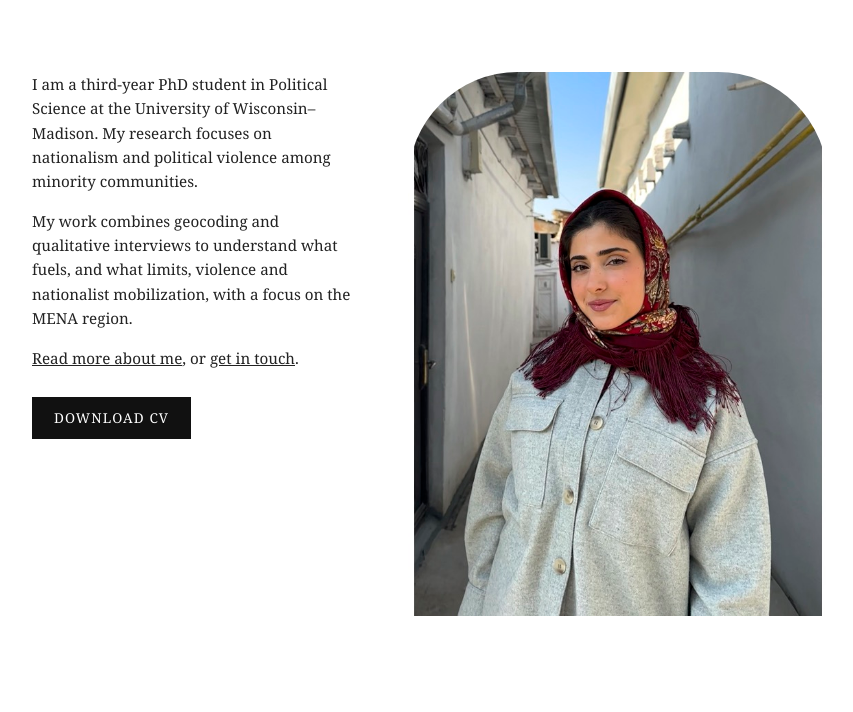
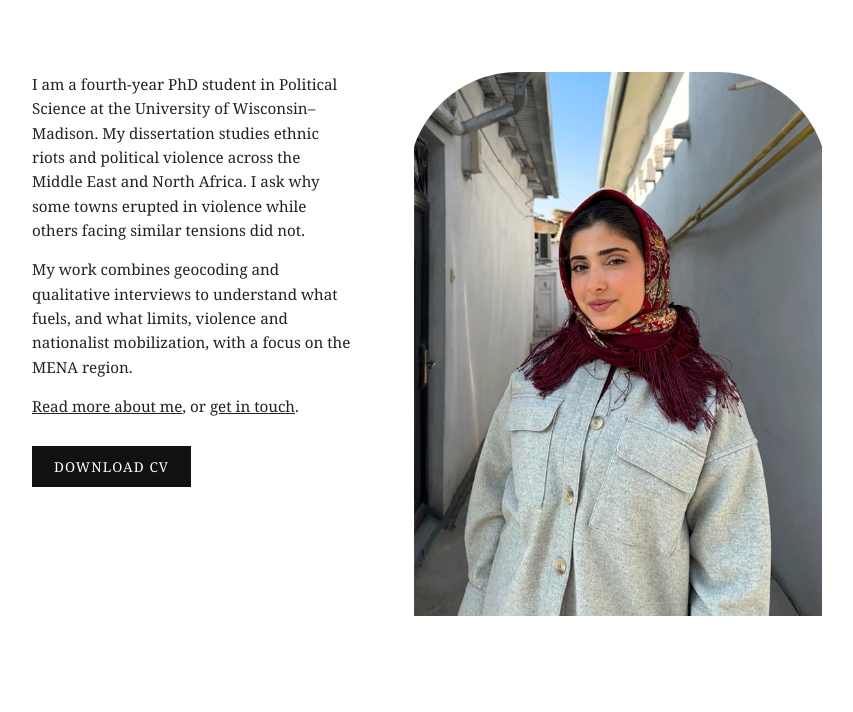
Before and after one commit to NoorHamwy/noorhamwy.github.io, a Jekyll site: the page built from index.html, in a window 1280 px wide. Shown: the part 524-1236 px from the top of the page, without its empty margins (210-1063 px from the left). Built offline with Jekyll 4.4.1, drawn with Linux system fonts in a browser that asks for light colours.

Commit message:
Update index.html

```diff
--- a/index.html
+++ b/index.html
@@ -7,7 +7,7 @@ layout: none
   <meta charset="UTF-8" />
   <meta name="viewport" content="width=device-width, initial-scale=1.0" />
   <title>Noor Hamwy</title>
-  <meta name="description" content="Noor Hamwy is a PhD student in Political Science at the University of Wisconsin–Madison." />
+  <meta name="description" content="Noor Hamwy is a fourth-year PhD candidate in Political Science at the University of Wisconsin–Madison, studying ethnic riots and political violence in the MENA region." />
   <link rel="stylesheet" href="/assets/css/noor.css" />
 </head>
 <body>
@@ -19,7 +19,7 @@ layout: none
 
   <main class="intro">
     <div class="intro-text">
-      <p>I am a third-year PhD student in Political Science at the University of Wisconsin–Madison. My research focuses on nationalism and political violence among minority communities.</p>
+    <p>I am a fourth-year PhD student in Political Science at the University of Wisconsin–Madison. My dissertation studies ethnic riots and political violence across the Middle East and North Africa. I ask why some towns erupted in violence while others facing similar tensions did not.</p>
       <p>My work combines geocoding and qualitative interviews to understand what fuels, and what limits, violence and nationalist mobilization, with a focus on the MENA region.</p>
       <p><a href="/about/">Read more about me</a>, or <a href="mailto:nhamwy@wisc.edu">get in touch</a>.</p>
       <a class="btn" href="https://docs.google.com/document/d/1TB81aMdt3IeddFhpBIHp1Ft8B8cKMbrtwHGI-LajsA4/edit?usp=sharing" target="_blank" rel="noopener">Download CV</a>
```
